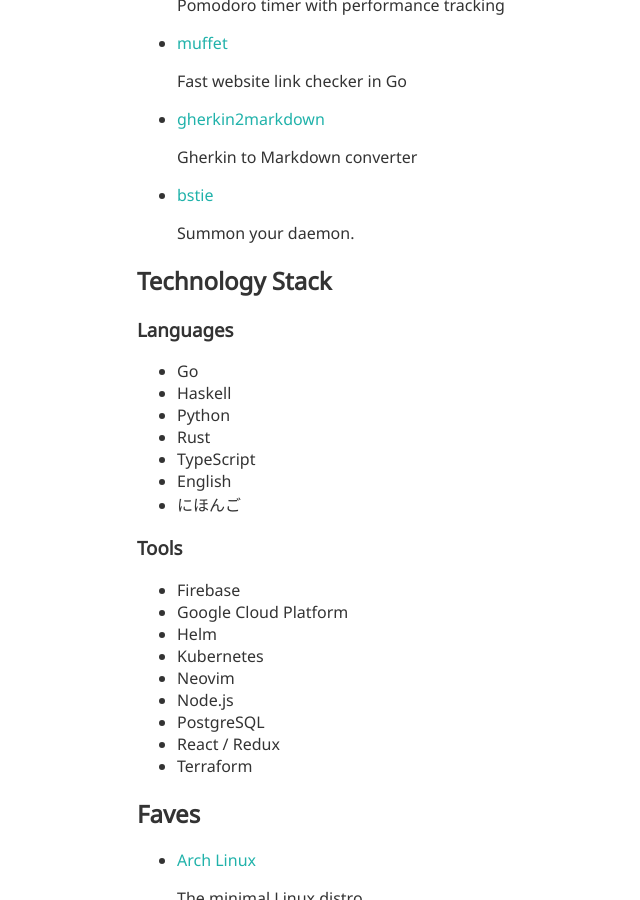
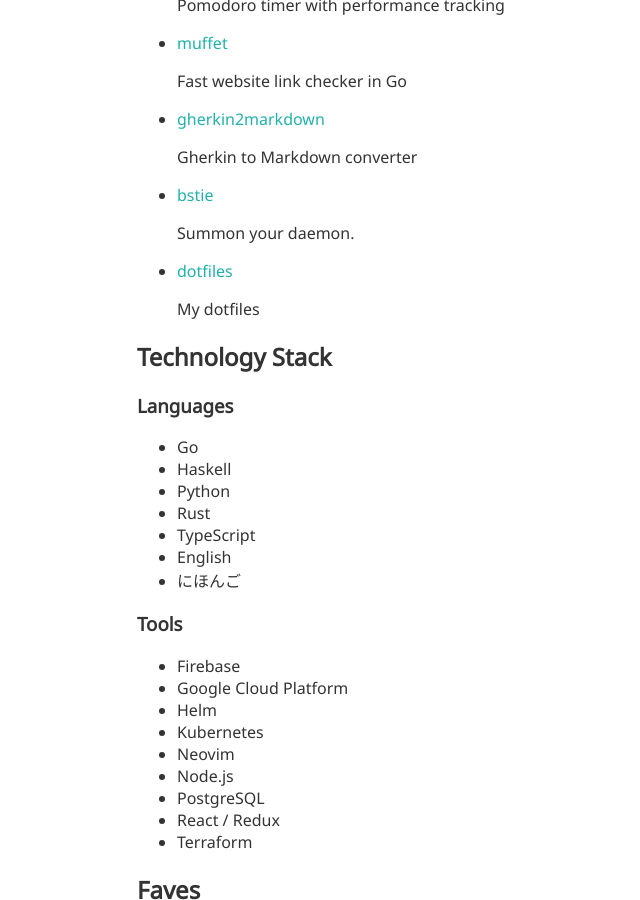
Before and after one commit to raviqqe/raviqqe.github.io, a Jekyll site: the page built from index.md, in a window 1280 px wide and 900 px high, scrolled down 662 px. Shown: the whole window, without its empty margins (103-743 px from the left). Built offline with Jekyll 4.4.1, drawn with Linux system fonts in a browser that asks for light colours; our own code applies the rules of GitHub Pages for plain Markdown files.

Commit message:
Add link to dotfiles

```diff
--- a/index.md
+++ b/index.md
@@ -45,6 +45,10 @@ It is a software engineer.
 - [bstie](https://github.com/raviqqe/bstie)
 
   Summon your daemon.
+
+- [dotfiles](https://github.com/raviqqe/dotfiles)
+
+  My dotfiles
 
 ## Technology Stack
 
```
